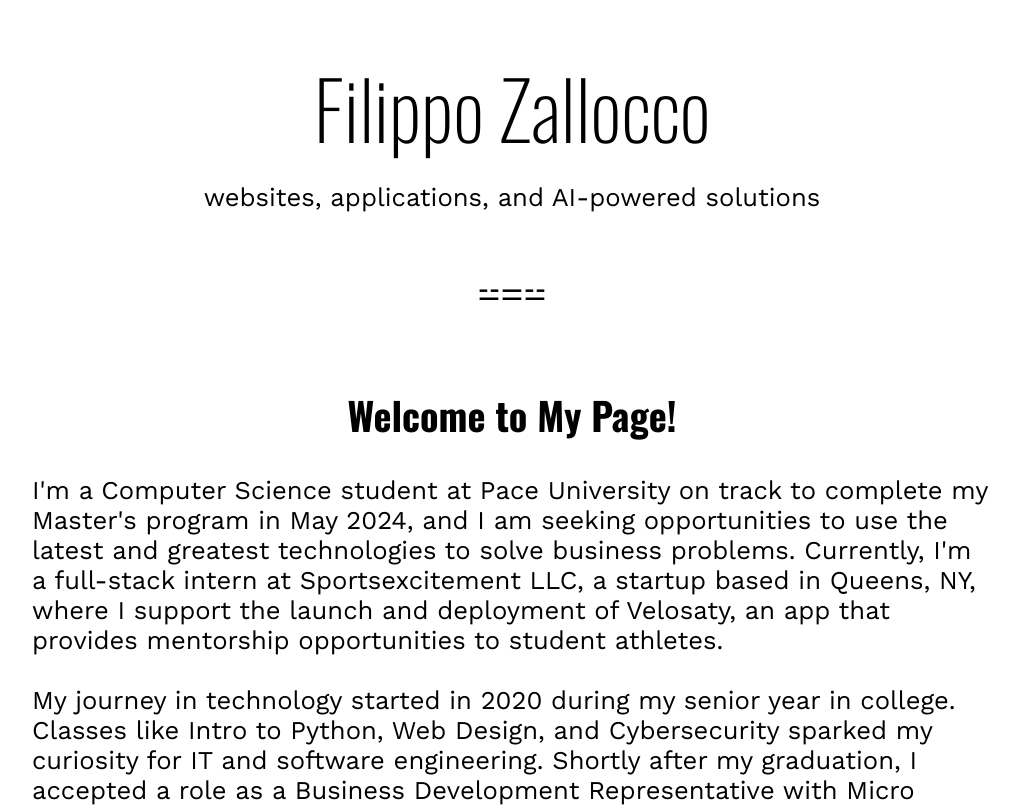
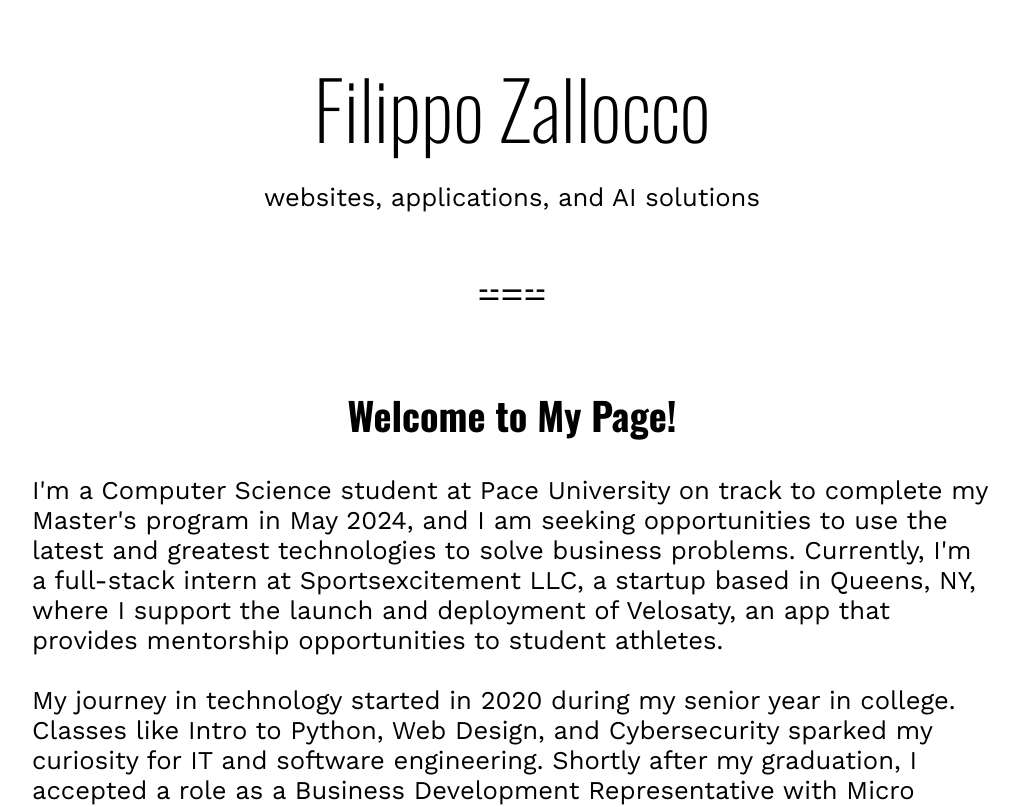
Before and after one commit to fzallocco/fzallocco, a website: page frontend/index.html in a window 1280 px wide. Shown: the top 807 px of the page, without its empty margins (128-1147 px from the left). Drawn offline with nearby package versions, Linux system fonts and the light colour scheme.

Commit message:
edited index.html

```diff
--- a/frontend/index.html
+++ b/frontend/index.html
@@ -24,7 +24,7 @@
             Filippo Zallocco
         </div>
         <div class="site-description">
-            websites, applications, and AI-powered solutions
+            websites, applications, and AI solutions
         </div>
     </header>
     <main class="maincontent">
```
